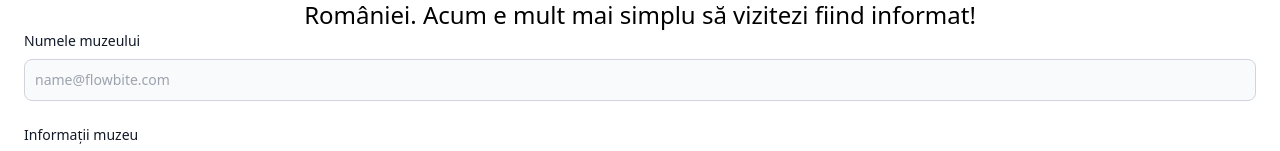
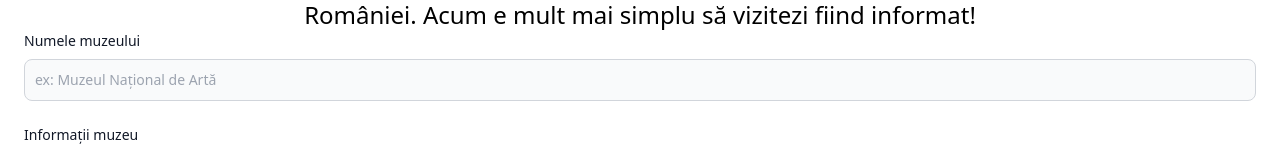
Before and after one commit to goidescugeorgiana/cc.next, a Next.js app: page /insert in a window 1280 px wide. Shown: the part 137-288 px from the top of the page. Built offline with nearby package versions, Linux system fonts and the light colour scheme.

Commit message:
frontend init

```diff
--- a/js/components/MainPage.jsx
+++ b/js/components/MainPage.jsx
@@ -35,7 +35,7 @@ export default function MainPage() {
 	}
 
 	return (
-		<section className="bg-white dark:bg-white-900">
+		<section className="bg-white dark:bg-blue-900">
 			<div className="container px-6 py-10 mx-auto">
 				<h1 className="w-[500px] mx-auto text-center text-5xl">Muzeele din București</h1>
 				<p className="w-[1000px] mx-auto text-center mt-4 text-2xl">Ghidul tău turistic ce îți prezintă informații despre cele mai fascinante muzee din capitala României. Acum e mult mai simplu să vizitezi fiind informat!</p>
@@ -44,7 +44,7 @@ export default function MainPage() {
 					{records.map(record => (
 						<div
 							key={record._id}
-							className="block max-w-sm p-6 bg-blue border border-blue-200 rounded-lg shadow hover:bg-blue-100 dark:bg-blue-800 dark:border-blue-700 dark:hover:bg-blue-700">
+							className="block max-w-sm p-6 bg-blue border border-white-200 rounded-lg shadow hover:bg-blue-100 dark:bg-blue-800 dark:border-blue-700 dark:hover:bg-blue-700">
 							<h5 className="mb-2 text-2xl font-bold tracking-tight text-gray-900 dark:text-blue">
 								{record.title}
 							</h5>
--- a/js/components/insertPage.jsx
+++ b/js/components/insertPage.jsx
@@ -29,7 +29,7 @@ export default function InsertPage() {
 						<label htmlFor="title" className="block mb-2 text-sm font-medium text-gray-900 dark:text-white">Numele muzeului</label>
 						<input type="text" id="title"
 						       className="bg-gray-50 border border-gray-300 text-gray-900 text-sm rounded-lg focus:ring-blue-500 focus:border-blue-500 block w-full p-2.5 dark:bg-gray-700 dark:border-gray-600 dark:placeholder-gray-400 dark:text-white dark:focus:ring-blue-500 dark:focus:border-blue-500"
-						       placeholder="name@flowbite.com" required/>
+						       placeholder="ex: Muzeul Național de Artă" required/>
 					</div>
 					<div className="mb-6">
 						<label htmlFor="description"
```
